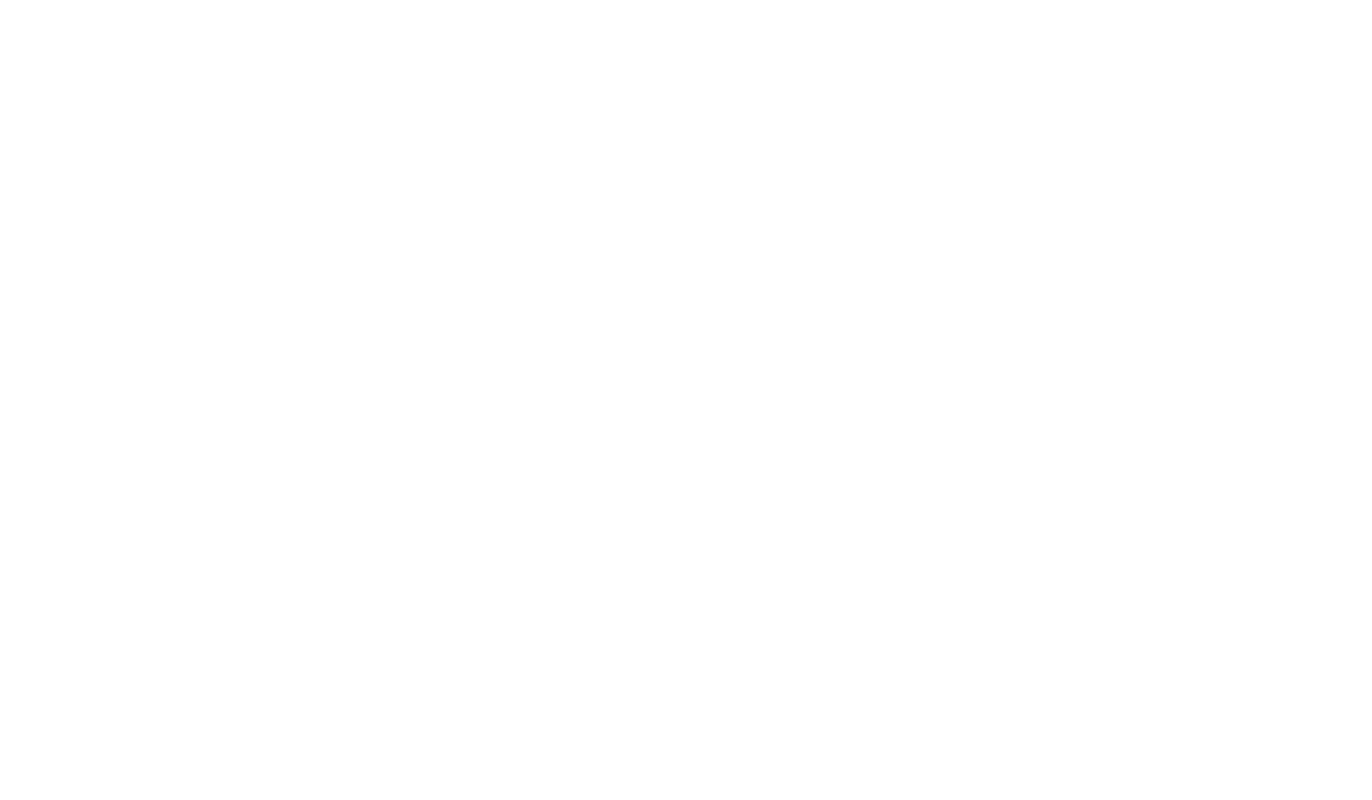
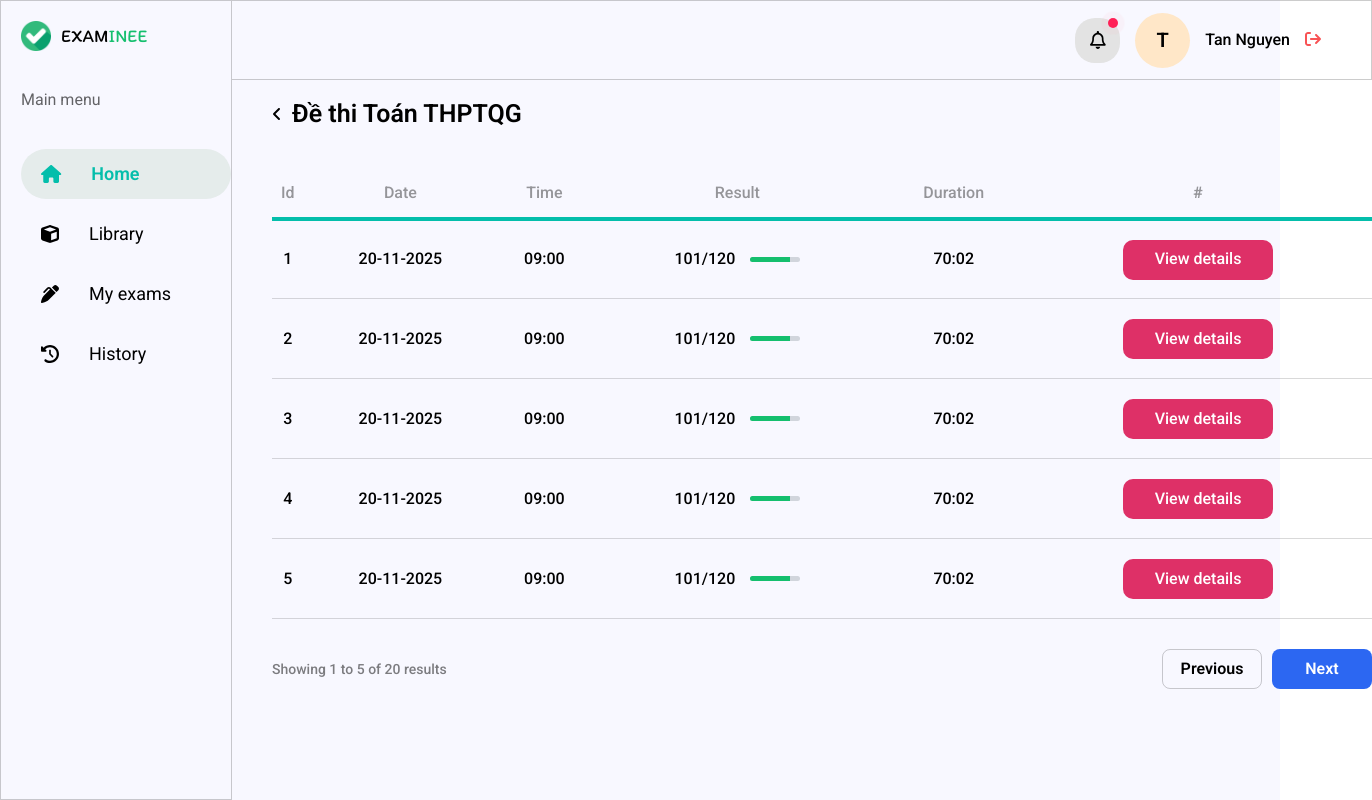
Before and after one commit to coldwind444/examinee-reactjs, a React (Vite) app: page /app/attempts in a window 1280 px wide. Before the commit this address had no page. Shown: the whole page, 1372 px wide, since content can reach past the window. Built offline with nearby package versions, Linux system fonts and the light colour scheme.

Commit message:
complete UI for exams view, attempts view

```diff
--- a/src/App.tsx
+++ b/src/App.tsx
@@ -7,6 +7,7 @@ import { PasswordResetPage } from "./pages/PasswordResetPage/PasswordResetPage"
 import { AppLayout } from "./components/layouts/AppLayout/AppLayout"
 import { HomePage } from "./pages/HomePage/HomePage"
 import { LibraryPage } from "./pages/LibraryPage/LibraryPage"
+import { AttemptPage } from "./pages/AttemptPage/AttemptPage"
 
 function App() {
   return (
@@ -20,6 +21,7 @@ function App() {
       <Route path="/app" element={<AppLayout/>}>
         <Route path="home" element={<HomePage/>}/>
         <Route path="library" element={<LibraryPage/>}/>
+        <Route path="attempts" element={<AttemptPage/>}/>
       </Route>
     </Routes>
   )
--- a/src/components/ExamCard/ExamCard.tsx
+++ b/src/components/ExamCard/ExamCard.tsx
@@ -5,7 +5,7 @@ import clsx from "clsx"
 
 export const ExamCard = () => {
     return (
-        <div className={clsx('flex flex-col h-[300px] w-[250px] p-[15px] border-1 border-[rgba(0,0,0,0.2)] rounded-[15px]')}>
+        <div className={clsx('flex flex-col h-[290px] w-[250px] p-[15px] border-1 border-[rgba(0,0,0,0.2)] rounded-[15px]')}>
             <div className={clsx('flex flex-row gap-[15px]')}>
                 <FontAwesomeIcon className="text-(--md-green) text-[25px]" icon={faCheckCircle}/>
                 <label className="text-[18px] font-semibold leading-[1.2] h-[50px]">Economy TOEIC New Test 10</label>
@@ -25,8 +25,8 @@ export const ExamCard = () => {
                 </div>
             </div>
             <div className={
-                clsx('flex items-center justify-center h-[50px] w-[200px] mt-[30px] font-semibold',
-                    'border-2 border-(--md-orange) ml-auto mr-auto rounded-[25px] text-(--md-orange)',
+                clsx('flex items-center justify-center h-[40px] w-[180px] mt-[30px] font-semibold',
+                    'border-2 border-(--md-orange) ml-auto mr-auto rounded-[10px] text-(--md-orange)',
                     'cursor-pointer hover:bg-(--md-orange) hover:text-white',
                     'transition-colors duration-150 ease-in'
             )}>
--- a/src/index.css
+++ b/src/index.css
@@ -15,6 +15,7 @@
   --md-mint: #04BEAB;
   --pale-green: #C8FCE3;
   --primary-dark-green: #0BB062;
+  --x-pale-mint: #ddf5f2;
   --pale-mint: #BFEEE9;
   --correct-green-bg: #94E8BB;
   --correct-green-text: #09763C;
--- /dev/null
+++ b/src/pages/AttemptPage/AttemptPage.tsx
@@ -0,0 +1,113 @@
+import { faAngleLeft } from "@fortawesome/free-solid-svg-icons"
+import { FontAwesomeIcon } from "@fortawesome/react-fontawesome"
+import clsx from "clsx"
+
+export const AttemptPage = () => {
+    const as = [
+        {
+            id: 1,
+            date: '20-11-2025',
+            time: '09:00',
+            result: '101/120',
+            duration: '70:02',
+        },
+        {
+            id: 2,
+            date: '20-11-2025',
+            time: '09:00',
+            result: '101/120',
+            duration: '70:02',
+        },
+        {
+            id: 3,
+            date: '20-11-2025',
+            time: '09:00',
+            result: '101/120',
+            duration: '70:02',
+        },
+        {
+            id: 4,
+            date: '20-11-2025',
+            time: '09:00',
+            result: '101/120',
+            duration: '70:02',
+        },
+        {
+            id: 5,
+            date: '20-11-2025',
+            time: '09:00',
+            result: '101/120',
+            duration: '70:02',
+        },
+    ]
+
+    return (
+        <div className={clsx('flex flex-col gap-[20px] pl-[40px]')}>
+            <div className={clsx('flex flex-row mt-[20px] items-center gap-[10px]')}>
+                <FontAwesomeIcon icon={faAngleLeft} />
+                <label className={clsx('text-[25px] font-semibold')}>Đề thi Toán THPTQG</label>
+            </div>
+            <div className="w-[1100px]">
+                <table className="table-auto mt-[20px] w-full">
+                    <thead>
+                        <tr className="text-[rgba(0,0,0,0.4)] border-b-4 border-b-(--md-mint) h-[50px]">
+                            <th className="font-medium">Id</th>
+                            <th className="font-medium">Date</th>
+                            <th className="font-medium">Time</th>
+                            <th className="font-medium">Result</th>
+                            <th className="font-medium">Duration</th>
+                            <th>#</th>
+                        </tr>
+                    </thead>
+                    <tbody className="max-h-[500px] overflow-y-scroll">
+                        {as.map((value) => (
+                            <tr key={value.id} className={clsx('h-[80px] border-b-1 border-[rgba(0,0,0,0.15)] font-medium')}>
+                                <td className="text-center">{value.id}</td>
+                                <td className="text-center">{value.date}</td>
+                                <td className="text-center">{value.time}</td>
+                                <td>
+                                    <div className="flex flex-row gap-[15px] ml-auto mr-auto items-center justify-center">
+                                        <label>{value.result}</label>
+                                        <div className="h-[5px] w-[50px] bg-gray-300 rounded-[3px] overflow-hidden">
+                                            <div className="h-full w-4/5 bg-(--md-green)"></div>
+                                        </div>
+                                    </div>
+                                </td>
+                                <td className="text-center">{value.duration}</td>
+                                <td>
+                                    <div className={
+                                        clsx('flex items-center justify-center h-[40px] w-[150px] rounded-[10px]',
+                                            'text-(--deep-pink) ml-auto mr-auto hover:opacity-90',
+                                            'cursor-pointer bg-(--deep-pink) text-white',
+                                            'transition-opacity duration-100 ease-in'
+                                        )}>
+                                        View details
+                                    </div>
+                                </td>
+                            </tr>
+                        ))}
+                    </tbody>
+                </table>
+            </div>
+            <div className='flex flex-row items-center justify-between mt-[10px] w-[1100px]'>
+                <label className='text-[rgba(0,0,0,0.5)] font-medium text-[14px]'>Showing 1 to 5 of 20 results</label>
+                <div className='flex flex-row gap-[10px]'>
+                    <div className={
+                        clsx('flex items-center justify-center h-[40px] w-[100px] rounded-[8px]',
+                            'border-1 border-[rgba(0,0,0,0.2)] font-semibold cursor-pointer',
+                            'hover:opacity-90 transition-opacity duration-150 ease-in'
+                    )}>
+                        Previous
+                    </div>
+                    <div className={
+                        clsx('flex items-center justify-center h-[40px] w-[100px] rounded-[8px]',
+                            'bg-(--royal-blue) text-white font-semibold cursor-pointer',
+                            'hover:opacity-90 transition-opacity duration-150 ease-in'
+                    )}>
+                        Next
+                    </div>
+                </div>
+            </div>
+        </div>
+    )
+}
--- a/src/pages/LibraryPage/LibraryPage.tsx
+++ b/src/pages/LibraryPage/LibraryPage.tsx
@@ -1,5 +1,68 @@
+import { faAngleLeft, faAngleRight, faSearch } from "@fortawesome/free-solid-svg-icons"
+import { FontAwesomeIcon } from "@fortawesome/react-fontawesome"
+import clsx from "clsx"
+import { useState } from "react"
+import { ExamCard } from "../../components/ExamCard/ExamCard"
+
 export const LibraryPage = () => {
+    const subjects = ['All', 'Math', 'Literature', 'Biology', 'Physics']
+    const [currSub, setCurrSub] = useState(0)
+
     return (
-        <div></div>
+        <div className={clsx('flex flex-col gap-[20px] pl-[40px]')}>
+            <div className={clsx('flex flex-col gap-[5px] mt-[20px]')}>
+                <label className={clsx('text-[25px] font-semibold')}>Explore new tests from Library !</label>
+                <label className={clsx('font-medium text-[rgba(0,0,0,0.5)]')}>Let's review your lesson !</label>
+            </div>
+            <div className={clsx('flex flex-row gap-[10px] items-center')}>
+                <div className={
+                    clsx('flex justify-center items-center relative',
+                        'h-[40px] w-[400px] rounded-[25px] border-2 border-[rgba(0,0,0,0.2)]',
+                        'focus-within:border-(--dodger-blue) transition-colors duration-150 ease-in'
+                    )}>
+                    <input className={clsx('border-none outline-none h-[40px] w-full pl-[15px] pr-[10px]')}
+                        type="search" placeholder="Search..." />
+                    <FontAwesomeIcon icon={faSearch} className='text-[rgba(0,0,0,0.4)] right-0 mr-[20px] absolute' />
+                </div>
+                <div className={clsx('flex flex-row gap-[10px] items-center')}>
+                    <div className={
+                        clsx('flex items-center justify-center aspect-square',
+                            'h-[28px] text-[12px] text-white rounded-full bg-(--dark-mint)',
+                            'cursor-pointer hover:opacity-90 transition-opacity duration-150 ease-in'
+                        )}>
+                        <FontAwesomeIcon icon={faAngleLeft} />
+                    </div>
+                    <div className={clsx('flex-1 flex flex-row gap-[5px]')}>
+                        {subjects.map((value, index) =>
+                        (<div key={index} className={
+                            clsx('h-[38px] min-w-[100px] w-fit border-2 rounded-[19px] flex items-center justify-center',
+                                'pl-[15px] pr-[15px] cursor-pointer transition-colors duration-150 ease-linear font-medium',
+                                {
+                                    'border-[rgba(0,0,0,0.2)]': index !== currSub,
+                                    'border-(--dark-mint) bg-(--dark-mint) text-white': index === currSub
+                                }
+                            )} onClick={() => setCurrSub(index)}>{value}
+                        </div>))}
+                    </div>
+                    <div className={
+                        clsx('flex items-center justify-center aspect-square',
+                            'h-[28px] text-[12px] text-white rounded-full bg-(--dark-mint)',
+                            'cursor-pointer hover:opacity-90 transition-opacity duration-150 ease-in'
+                        )}>
+                        <FontAwesomeIcon icon={faAngleRight} />
+                    </div>
+                </div>
+            </div>
+            <div className={clsx('flex flex-row gap-[20px] flex-wrap h-[500px] w-full overflow-y-scroll')}>
+                <ExamCard />
+                <ExamCard />
+                <ExamCard />
+                <ExamCard />
+                <ExamCard />
+                <ExamCard />
+                <ExamCard />
+                <ExamCard />
+            </div>
+        </div>
     )
 }
```
